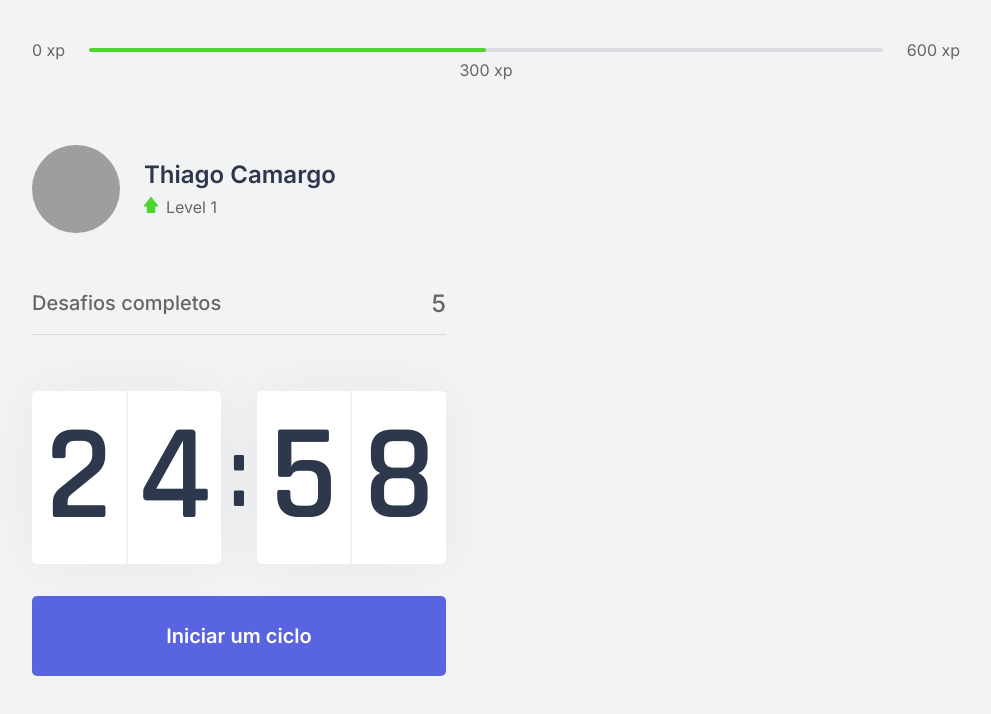
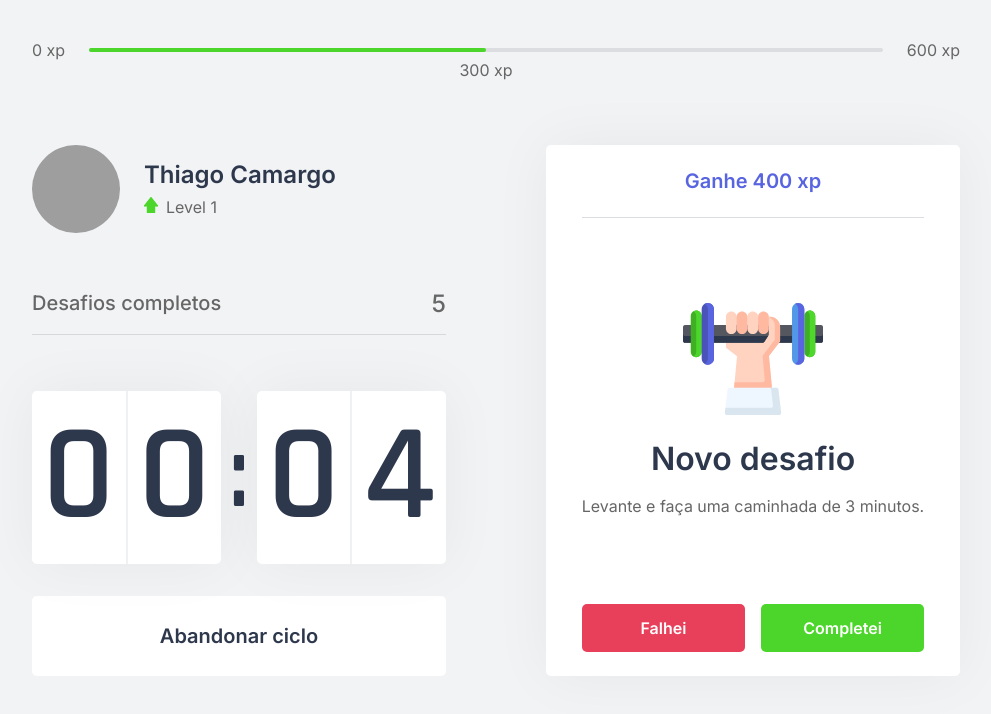
Before and after one commit to tcamargo10/NWL4, a Next.js app: page / in a window 1280 px wide. Both pictures are taken after a click on the button "Iniciar um ciclo". Shown: the top 714 px of the page, without its empty margins (144-1135 px from the left). Built offline with nearby package versions, Linux system fonts and the light colour scheme; grey boxes are pictures that could not be loaded.

Commit message:
adicionado component challengebox

```diff
--- /dev/null
+++ b/src/components/ChallengeBox.tsx
@@ -0,0 +1,34 @@
+import styles from '../styles/components/ChallengeBox.module.css';
+
+export function ChallengeBox() {
+    const hasActiveChallenge = true;
+
+    return(
+        <div className={styles.challengeBoxContainer}>
+            {hasActiveChallenge ? (
+                <div className={styles.challengeActive}>
+                    <header>Ganhe 400 xp</header>
+
+                    <main>
+                        <img src="icons/body.svg" />
+                        <strong>Novo desafio</strong>
+                        <p>Levante e faça uma caminhada de 3 minutos.</p>
+                    </main>
+
+                    <footer>
+                        <button type="button" className={styles.challengeFailedButton}>Falhei</button>
+                        <button type="button" className={styles.challengeSucceededButton}>Completei</button>
+                    </footer>
+                </div>
+            ) : (
+            <div className={styles.challengeNotActive}>
+                <strong>Finalize um ciclo para receber um desafio</strong>
+                <p>
+                    <img src="icons/level-up.svg" alt="Level Up" />
+                    Avance de level completando desafios.
+                </p>
+            </div>
+            )}
+        </div>
+    )
+}
--- a/src/components/Countdown.tsx
+++ b/src/components/Countdown.tsx
@@ -2,25 +2,37 @@
 import styles from '../styles/components/Countdown.module.css'
 
 export default function Countdown() {
-    const [time, setTime] = useState(25 * 60);
-    const [active, setActive] = useState(false);
+    const [time, setTime] = useState(0.1 * 60);
+    const [isActive, setIsActive] = useState(false);
+    const [hasFinished, setHasFinished] = useState(false);
 
     const minutes = Math.floor(time / 60);
     const seconds = time % 60;
+
+    let countdownTimeout: NodeJS.Timeout;
 
     const [minuteLeft, minuteRight] = String(minutes).padStart(2, '0').split('');
     const [secondLeft, secondRight] = String(seconds).padStart(2, '0').split('');
 
     useEffect(() => {
-        if(active && time > 0){
-            setTimeout(() => {
+        if(isActive && time > 0){
+            countdownTimeout = setTimeout(() => {
                 setTime(time - 1);
             }, 1000);
+        } else if(isActive && time === 0) {
+            setHasFinished(true);
+            setIsActive(false);
         }
-    }, [active, time]);
+    }, [isActive, time]);
 
     function startCountdown() {
-        setActive(true);
+        setIsActive(true);
+    }
+
+    function resetCountdown() {
+        clearTimeout(countdownTimeout);
+        setIsActive(false);
+        setTime(0.1 * 60);
     }
 
     return (
@@ -37,9 +49,23 @@
                 </div>
             </div>
 
-            <button type="button" className={styles.countdownButton} onClick={startCountdown}>
-                Iniciar um ciclo
-            </button>
+            {hasFinished ? (
+                <button disabled className={styles.countdownButton}>
+                     Ciclo encerrado
+                </button>
+            ): (
+                <>
+                {isActive ? (
+                    <button type="button" className={`${styles.countdownButton} ${styles.countdownButtonActive}`} onClick={resetCountdown}>
+                        Abandonar ciclo
+                     </button>
+                ) : (
+                    <button type="button" className={styles.countdownButton} onClick={startCountdown}>
+                         Iniciar um ciclo
+                    </button>
+                )}
+                </>
+            )}
         </div>
     )
 }
--- a/src/pages/index.tsx
+++ b/src/pages/index.tsx
@@ -2,6 +2,7 @@
 import Countdown from "../components/Countdown";
 import { ExperienceBar } from "../components/ExperienceBar";
 import { Profile } from "../components/Profile";
+import { ChallengeBox } from "../components/ChallengeBox";
 
 import Head from 'next/head';
 
@@ -24,7 +25,7 @@
         </div>
 
         <div>
-
+          <ChallengeBox />
         </div>
       </section>
     </div>
--- /dev/null
+++ b/src/styles/components/ChallengeBox.module.css
@@ -0,0 +1,101 @@
+.challengeBoxContainer {
+  height: 100%;
+  background: var(--white);
+  border-radius: 5px;
+  box-shadow: 0 0 60px rgba(0, 0, 0, 0.05);
+  padding: 1.5rem 2rem;
+  display: flex;
+  flex-direction: column;
+  align-items: center;
+  justify-content: center;
+  text-align: center;
+}
+
+.challengeNotActive {
+  display: flex;
+  flex-direction: column;
+  align-items: center;
+}
+
+.challengeNotActive strong {
+  font-size: 1.5rem;
+  font-weight: 500;
+  line-height: 1.4;
+}
+
+.challengeNotActive p {
+  display: flex;
+  flex-direction: column;
+  align-items: center;
+  line-height: 1.4;
+  max-width: 70%;
+  margin-top: 3rem;
+}
+
+.challengeNotActive p img {
+  margin-bottom: 1rem;
+}
+
+.challengeActive {
+  height: 100%;
+  display: flex;
+  flex-direction: column;
+}
+
+.challengeActive header {
+  color: var(--blue);
+  font-weight: 600;
+  font-size: 1.25rem;
+  padding: 0 2rem 1.5rem;
+  border-bottom: 1px solid var(--gray-line);
+}
+
+.challengeActive main {
+  flex: 1;
+  display: flex;
+  flex-direction: column;
+  align-items: center;
+  justify-content: center;
+}
+
+.challengeActive main strong {
+  font-size: 2rem;
+  font-weight: 600;
+  color: var(--title);
+  margin: 1.5rem 0 1rem;
+}
+
+.challengeActive main p {
+  line-height: 1.5;
+}
+
+.challengeActive footer {
+  display: grid;
+  grid-template-columns: 1fr 1fr;
+  gap: 1rem;
+}
+
+.challengeActive footer button {
+  height: 3rem;
+  display: flex;
+  align-items: center;
+  justify-content: center;
+  border: 0;
+  border-radius: 5px;
+  color: var(--white);
+  font-size: 1rem;
+  font-weight: 600;
+  transition: filter 0.2s;
+}
+
+.challengeActive footer button.challengeFailedButton {
+  background: var(--red);
+}
+
+.challengeActive footer button.challengeSucceededButton {
+  background: var(--green);
+}
+
+.challengeActive footer button:hover {
+  filter: brightness(0.9);
+}
--- a/src/styles/components/Countdown.module.css
+++ b/src/styles/components/Countdown.module.css
@@ -51,6 +51,22 @@
   transition: background-color 0.2s;
 }
 
-.countdownButton:hover {
+.countdownButton:not(:disabled):hover {
   background: var(--blue-dark);
 }
+
+.countdownButtonActive {
+  background: var(--white);
+  color: var(--title);
+}
+
+.countdownButtonActive:not(:disabled):hover {
+  background: var(--red);
+  color: var(--white);
+}
+
+.countdownButton:disabled {
+  background: var(--white);
+  color: var(--text);
+  cursor: not-allowed;
+}
```
